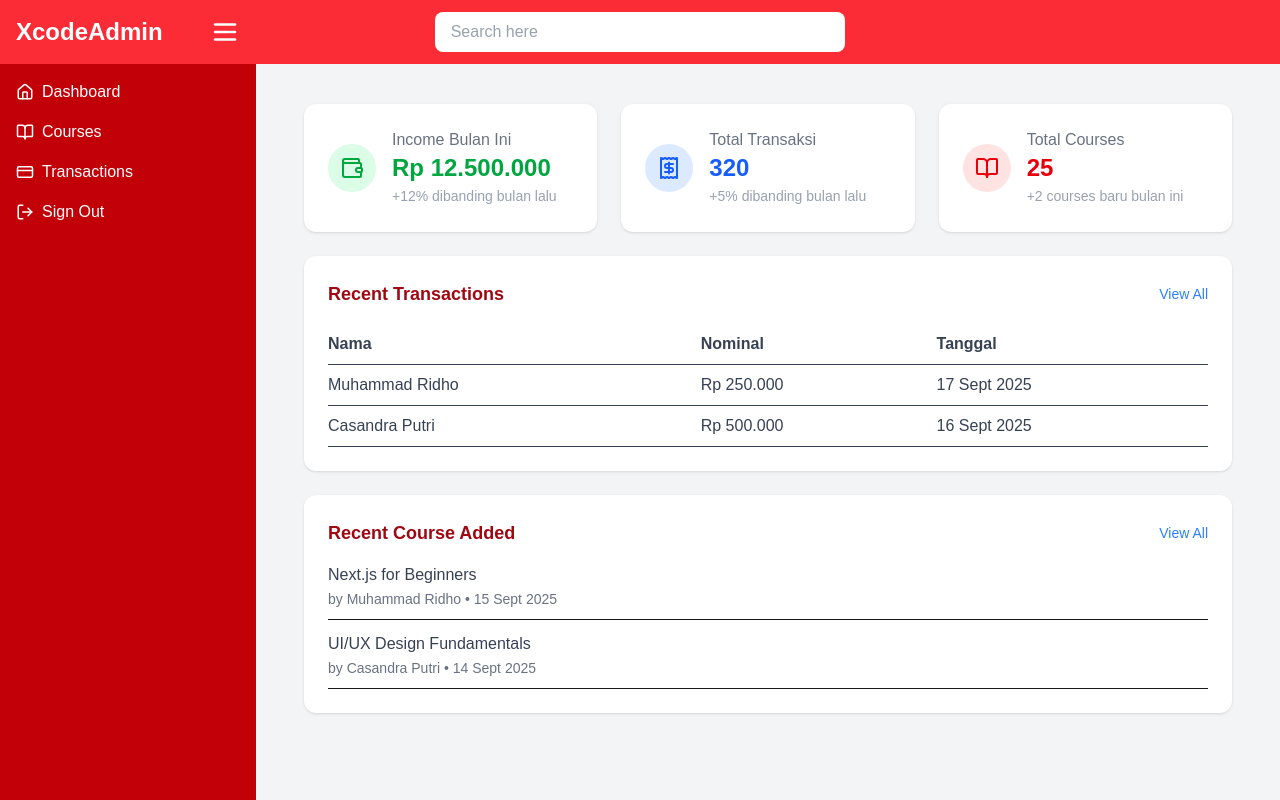
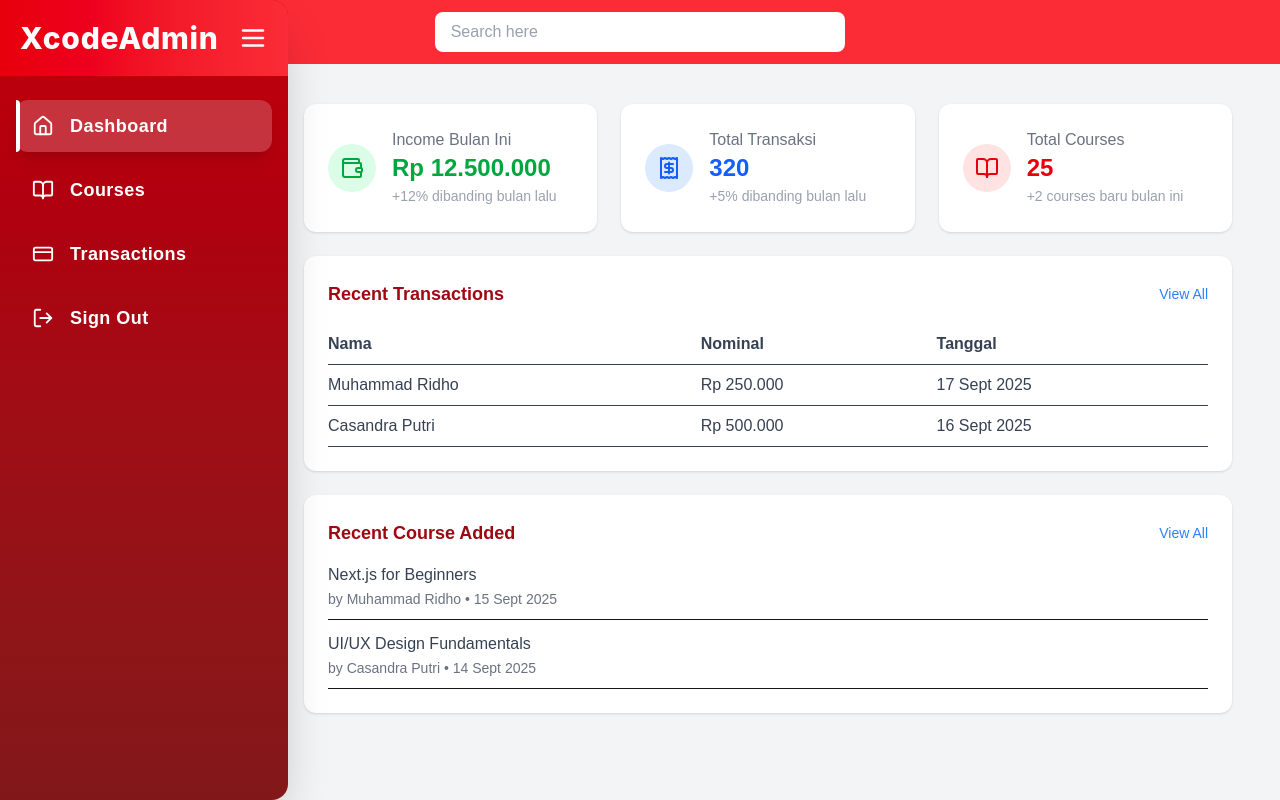
Before and after one commit to satyaa232323/xcodeclass, a Next.js app: page /admin/dashboard in a window 1280 px wide. Built offline with nearby package versions, Linux system fonts and the light colour scheme.

Commit message:
sidebar keren bgt

```diff
--- a/components/sidebar.tsx
+++ b/components/sidebar.tsx
@@ -1,50 +1,92 @@
 "use client";
-import { useState } from "react";
 import Link from "next/link";
 import { Home, BookOpen, LogOut, Menu, CreditCard } from "lucide-react";
+import { usePathname } from "next/navigation";
+import { motion } from "framer-motion";
 
 export default function Sidebar({ isMinimized, setIsMinimized }: any) {
+  const pathname = usePathname();
+
+  const menuItems = [
+    { href: "/admin/dashboard", label: "Dashboard", icon: Home },
+    { href: "/admin/courses", label: "Courses", icon: BookOpen },
+    { href: "/admin/transactions", label: "Transactions", icon: CreditCard },
+    { href: "/", label: "Sign Out", icon: LogOut },
+  ];
+
   return (
-    <aside
-      className={`fixed left-0 top-0 h-screen flex flex-col z-40 transition-all duration-300
-      ${isMinimized ? "w-20" : "w-64"}`}
+    <motion.aside
+      initial={{ width: isMinimized ? 80 : 288 }}
+      animate={{ width: isMinimized ? 80 : 288 }}
+      transition={{ duration: 0.4, ease: "easeInOut" }}
+      className="fixed left-0 top-0 h-screen flex flex-col z-40 shadow-2xl rounded-r-2xl overflow-hidden
+      bg-gradient-to-b from-red-700 to-red-900"
     >
-      {/* Bagian Atas */}
-      <div className="bg-red-500 p-4 flex justify-between items-center">
+      {/* Header */}
+      <div className="bg-gradient-to-r from-red-600 to-red-500 p-5 flex justify-between items-center">
         {!isMinimized && (
-          <h1 className="text-2xl font-bold text-white">XcodeAdmin</h1>
+          <motion.h1
+            initial={{ opacity: 0, x: -20 }}
+            animate={{ opacity: 1, x: 0 }}
+            transition={{ duration: 0.3 }}
+            className="text-3xl font-extrabold tracking-wide text-white font-[Inter]"
+          >
+            XcodeAdmin
+          </motion.h1>
         )}
-        <button
+        <motion.button
+          whileTap={{ rotate: 90, scale: 0.9 }}
           onClick={() => setIsMinimized(!isMinimized)}
           className="text-white"
         >
           <Menu size={30} />
-        </button>
+        </motion.button>
       </div>
 
-      {/* Bagian Menu */}
-      <div className="flex-1 bg-red-700 text-white p-4 flex flex-col justify-between">
-        <nav className="flex flex-col gap-4">
-          <Link href="/admin/dashboard" className="flex items-center gap-2 hover:text-gray-200">
-            <Home size={18} />
-            {!isMinimized && <span>Dashboard</span>}
-          </Link>
-          <Link href="/admin/courses" className="flex items-center gap-2 hover:text-gray-200">
-            <BookOpen size={18} />
-            {!isMinimized && <span>Courses</span>}
-          </Link>
-          <Link href="/admin/transactions" className="flex items-center gap-2 hover:text-gray-200">
-            <CreditCard size={18} />
-            {!isMinimized && <span>Transactions</span>}
-          </Link>
-          <Link href="/" className="flex items-center gap-2 hover:text-gray-200">
-            <LogOut size={18} />
-            {!isMinimized && <span>Sign Out</span>}
-          </Link>
-        </nav>
+      {/* Menu */}
+      <nav className="flex-1 px-4 py-6 flex flex-col gap-3 text-white">
+        {menuItems.map(({ href, label, icon: Icon }) => {
+          const isActive = pathname === href;
+          return (
+            <Link
+              key={href}
+              href={href}
+              className={`relative flex items-center gap-4 px-4 py-3 rounded-xl font-semibold tracking-wide text-lg
+                transition-all duration-200
+                ${isActive ? "bg-white/20 text-white shadow-lg" : "hover:bg-white/10"}`}
+            >
+              {/* Active indicator */}
+              {isActive && (
+                <motion.div
+                  layoutId="activeIndicator"
+                  className="absolute left-0 top-0 h-full w-1 bg-white rounded-r-md"
+                  transition={{ type: "spring", stiffness: 300, damping: 25 }}
+                />
+              )}
 
+              {/* Icon micro-interaction */}
+              <motion.div
+                whileHover={{ scale: 1.2, rotate: 5 }}
+                whileTap={{ scale: 0.9, rotate: -5 }}
+                transition={{ type: "spring", stiffness: 300 }}
+              >
+                <Icon size={22} className="shrink-0" />
+              </motion.div>
 
-      </div>
-    </aside>
+              {/* Text micro-interaction */}
+              {!isMinimized && (
+                <motion.span
+                  whileHover={{ y: -2 }}
+                  transition={{ type: "spring", stiffness: 300 }}
+                  className="whitespace-nowrap"
+                >
+                  {label}
+                </motion.span>
+              )}
+            </Link>
+          );
+        })}
+      </nav>
+    </motion.aside>
   );
 }
--- a/package.json
+++ b/package.json
@@ -16,6 +16,7 @@
     "bcryptjs": "^3.0.2",
     "class-variance-authority": "^0.7.1",
     "clsx": "^2.1.1",
+    "framer-motion": "^12.23.16",
     "jsonwebtoken": "^9.0.2",
     "lucide-react": "^0.542.0",
     "midtrans-client": "^1.4.3",
```
Also changed, not shown: 1 other file (tests, documents, lock files or other folders).
